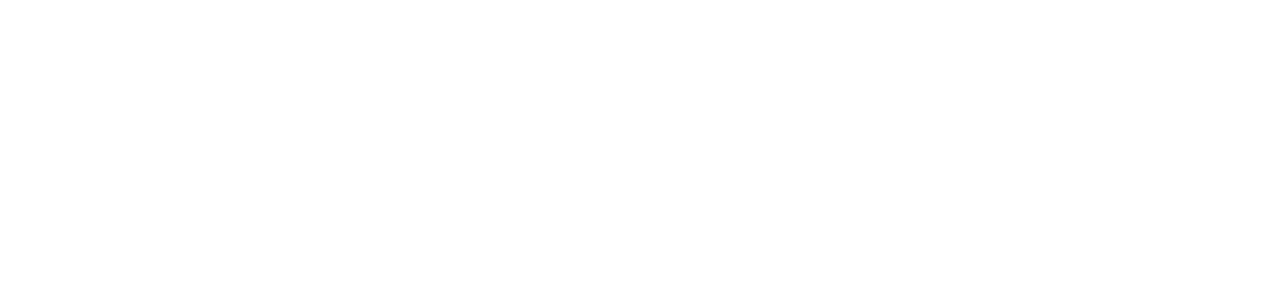
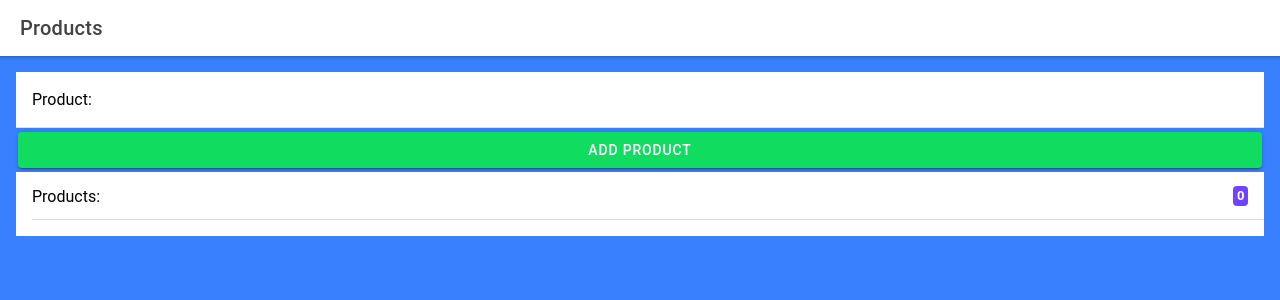
Before and after one commit to andreeoa/andre-ionic-1, a React (Create React App) app: page /products in a window 1280 px wide. Shown: the top 300 px of the page. Built offline with nearby package versions, Linux system fonts and the light colour scheme.

Commit message:
First commit

```diff
--- a/src/App.tsx
+++ b/src/App.tsx
@@ -1,33 +1,35 @@
-import React from 'react';
-import { Redirect, Route } from 'react-router-dom';
-import { IonApp, IonRouterOutlet } from '@ionic/react';
-import { IonReactRouter } from '@ionic/react-router';
-import Home from './pages/Home';
+import React from "react";
+import { Redirect, Route } from "react-router-dom";
+import { IonApp, IonRouterOutlet } from "@ionic/react";
+import { IonReactRouter } from "@ionic/react-router";
+import Home from "./pages/Home";
 
 /* Core CSS required for Ionic components to work properly */
-import '@ionic/react/css/core.css';
+import "@ionic/react/css/core.css";
 
 /* Basic CSS for apps built with Ionic */
-import '@ionic/react/css/normalize.css';
-import '@ionic/react/css/structure.css';
-import '@ionic/react/css/typography.css';
+import "@ionic/react/css/normalize.css";
+import "@ionic/react/css/structure.css";
+import "@ionic/react/css/typography.css";
 
 /* Optional CSS utils that can be commented out */
-import '@ionic/react/css/padding.css';
-import '@ionic/react/css/float-elements.css';
-import '@ionic/react/css/text-alignment.css';
-import '@ionic/react/css/text-transformation.css';
-import '@ionic/react/css/flex-utils.css';
-import '@ionic/react/css/display.css';
+import "@ionic/react/css/padding.css";
+import "@ionic/react/css/float-elements.css";
+import "@ionic/react/css/text-alignment.css";
+import "@ionic/react/css/text-transformation.css";
+import "@ionic/react/css/flex-utils.css";
+import "@ionic/react/css/display.css";
 
 /* Theme variables */
-import './theme/variables.css';
+import "./theme/variables.css";
+import Products from "./pages/Products";
 
 const App: React.FC = () => (
   <IonApp>
     <IonReactRouter>
       <IonRouterOutlet>
         <Route path="/home" component={Home} exact={true} />
+        <Route path="/products" component={Products} exact={true} />
         <Route exact path="/" render={() => <Redirect to="/home" />} />
       </IonRouterOutlet>
     </IonReactRouter>
--- a/src/index.tsx
+++ b/src/index.tsx
@@ -1,9 +1,16 @@
-import React from 'react';
-import ReactDOM from 'react-dom';
-import App from './App';
-import * as serviceWorker from './serviceWorker';
+import React from "react";
+import ReactDOM from "react-dom";
+import App from "./App";
+import * as serviceWorker from "./serviceWorker";
+import { Provider } from "react-redux";
+import store from "./redux/store";
 
-ReactDOM.render(<App />, document.getElementById('root'));
+ReactDOM.render(
+  <Provider store={store}>
+    <App />
+  </Provider>,
+  document.getElementById("root")
+);
 
 // If you want your app to work offline and load faster, you can change
 // unregister() to register() below. Note this comes with some pitfalls.
--- /dev/null
+++ b/src/pages/Products.tsx
@@ -0,0 +1,87 @@
+import {
+  IonContent,
+  IonHeader,
+  IonPage,
+  IonTitle,
+  IonToolbar,
+  IonButton,
+  IonInput,
+  IonItem,
+  IonLabel,
+  IonList,
+  IonBadge,
+  IonIcon
+} from "@ionic/react";
+import { close } from "ionicons/icons";
+import React, { useState } from "react";
+import { connect } from "react-redux";
+import { addProduct, deleteProduct } from "../redux/product/actions";
+
+const Products: React.FC = ({ products, addProduct, deleteProduct }: any) => {
+  const [product, setProduct] = useState<string>("");
+  const onSubmit = (e: any) => {
+    e.preventDefault();
+    if (!product) return;
+    addProduct(product);
+    setProduct("");
+  };
+  return (
+    <IonPage>
+      <IonHeader>
+        <IonToolbar>
+          <IonTitle>Products</IonTitle>
+        </IonToolbar>
+      </IonHeader>
+      <IonContent className="ion-padding" color="primary">
+        <form onSubmit={onSubmit}>
+          <IonItem>
+            <IonLabel position="floating">Product:</IonLabel>
+            <IonInput
+              type="text"
+              placeholder="Enter your product."
+              value={product}
+              onIonChange={(e: any) => setProduct(e.target.value)}
+            />
+          </IonItem>
+          <IonButton type="submit" color="success" expand="block">
+            Add Product
+          </IonButton>
+        </form>
+        <IonItem>
+          <IonLabel>Products:</IonLabel>
+          <IonBadge color="tertiary" slot="end">
+            {products.length}
+          </IonBadge>
+        </IonItem>
+        <IonList>
+          {products.map((product: any) => (
+            <IonItem key={product.id}>
+              <IonLabel>{product.name}</IonLabel>
+              <IonButton
+                color="danger"
+                onClick={() => deleteProduct(product.id)}
+              >
+                <IonIcon icon={close} />
+              </IonButton>
+            </IonItem>
+          ))}
+        </IonList>
+      </IonContent>
+    </IonPage>
+  );
+};
+
+const mapStateToProps = (state: any) => {
+  return {
+    products: state.product.products
+  };
+};
+
+const mapDispatchToProps = (dispatch: any) => {
+  return {
+    addProduct: (product: any) => dispatch(addProduct(product)),
+    deleteProduct: (id: number) => dispatch(deleteProduct(id))
+  };
+};
+
+export default connect(mapStateToProps, mapDispatchToProps)(Products);
--- /dev/null
+++ b/src/redux/product/actions.js
@@ -0,0 +1,18 @@
+import { ADD_PRODUCT, DELETE_PRODUCT } from "./types";
+
+export const addProduct = product => {
+  return {
+    type: ADD_PRODUCT,
+    payload: {
+      id: Date.now(),
+      name: product
+    }
+  };
+};
+
+export const deleteProduct = id => {
+  return {
+    type: DELETE_PRODUCT,
+    payload: id
+  };
+};
--- /dev/null
+++ b/src/redux/product/reducer.js
@@ -0,0 +1,28 @@
+import { ADD_PRODUCT, DELETE_PRODUCT } from "./types";
+
+const initialState = {
+  products: []
+};
+
+const productReducer = (state = initialState, action) => {
+  switch (action.type) {
+    case ADD_PRODUCT:
+      return {
+        ...state,
+        products: [...state.products, action.payload]
+      };
+
+    case DELETE_PRODUCT:
+      return {
+        ...state,
+        products: state.products.filter(
+          product => product.id !== action.payload
+        )
+      };
+
+    default:
+      return state;
+  }
+};
+
+export default productReducer;
--- /dev/null
+++ b/src/redux/product/types.js
@@ -0,0 +1,2 @@
+export const ADD_PRODUCT = "ADD_PRODUCT";
+export const DELETE_PRODUCT = "DELETE_PRODUCT";
--- /dev/null
+++ b/src/redux/rootReducer.js
@@ -0,0 +1,8 @@
+import { combineReducers } from "redux";
+import productReducer from "./product/reducer";
+
+const rootReducer = combineReducers({
+  product: productReducer
+});
+
+export default rootReducer;
--- /dev/null
+++ b/src/redux/store.js
@@ -0,0 +1,6 @@
+import { createStore } from "redux";
+import rootReducer from "./rootReducer";
+
+const store = createStore(rootReducer);
+
+export default store;
```
Also changed, not shown: package.json (+7 -1 lines), 1 other file (tests, documents, lock files or other folders).
